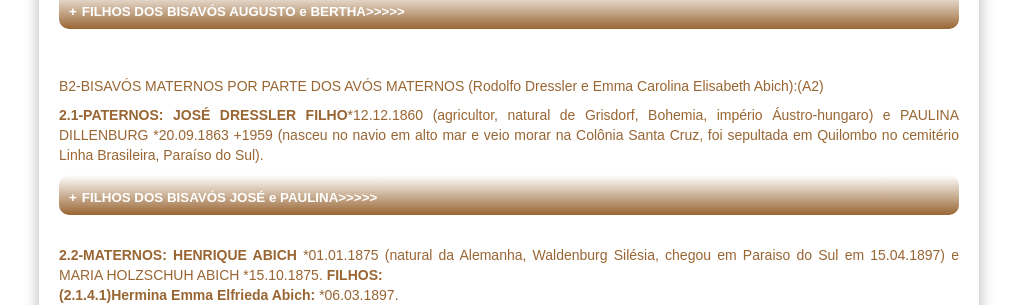
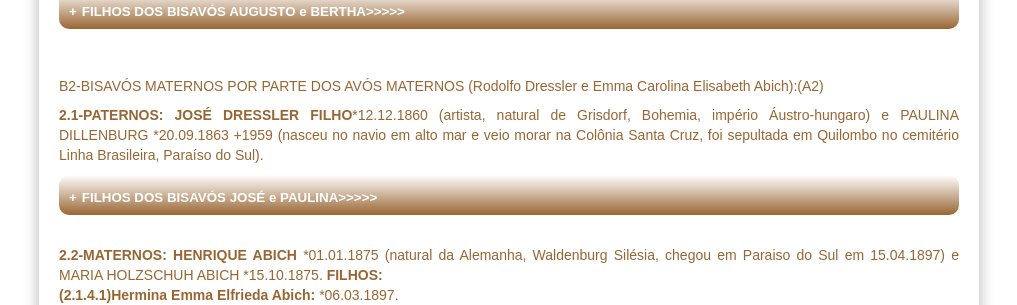
Before and after one commit to claudiovargas1955/claudiovargas1955.github.io, a Jekyll site: the page built from _pages/arvore-genealogica-de-roselia-renita-bredow.html, in a window 1280 px wide and 900 px high, scrolled down 1660 px. Shown: the part 153-458 px from the top of the window, without its empty margins (131-1148 px from the left). Built offline with Jekyll 4.4.1, drawn with Linux system fonts in a browser that asks for light colours; some web fonts are replaced; some of the changed lines change nothing that is shown.

Commit message:
Update arvore-genealogica-de-roselia-renita-bredow.html

```diff
--- a/_pages/arvore-genealogica-de-roselia-renita-bredow.html
+++ b/_pages/arvore-genealogica-de-roselia-renita-bredow.html
@@ -198,7 +198,7 @@ Döge *27.01.1871, nat. Alemanha, e Paulina Döge *13.03.1879). <b>Obs.:</b> Els
 </p>
 
 <p> <h5>B2-BISAVÓS MATERNOS POR PARTE DOS AVÓS MATERNOS (Rodolfo Dressler e Emma Carolina Elisabeth Abich):(A2)</h5></p>
-<p><b>2.1-PATERNOS: JOSÉ DRESSLER FILHO</b>*12.12.1860 (agricultor, natural de Grisdorf, Bohemia, império Áustro-hungaro) e PAULINA
+<p><b>2.1-PATERNOS: JOSÉ DRESSLER FILHO</b>*12.12.1860 (artista, natural de Grisdorf, Bohemia, império Áustro-hungaro) e PAULINA
 DILLENBURG *20.09.1863 +1959 (nasceu no navio em alto mar e veio morar na Colônia Santa Cruz, foi sepultada em Quilombo no cemitério
 Linha Brasileira, Paraíso do Sul).
 <details><summary><b>FILHOS DOS BISAVÓS JOSÉ e PAULINA>>>>></summary></b><br/>
@@ -218,7 +218,7 @@ profissão artista, e Maria Dorothéa Fortes RC-08). <br/><br/>
 <b>(2.1.4)Leonora Dressler: </b>(casou com Conrado Zimmer, Filhos:Norma Zimmer e e Inca Zimmer - História:  Após o falecimento de sua
 primeira mulher, Joana Amália Dressler, Conrado casou com a cunhada, Leonora). <br/><br>
 
-<b>(2.1.5)Emilio Dressler:</b> *1892 +17.07.1923 (História: Emílio suicidou-se aos 31 anos de idade). <br/><br>
+<b>(2.1.5)Emilio Dressler:</b> *28.03.1892 +17.07.1923 (História: Emílio suicidou-se aos 31 anos de idade). <br/><br>
 
 <b>(2.1.6)Mathilde Dressler: </b><br/><br>
 
@@ -226,7 +226,9 @@ primeira mulher, Joana Amália Dressler, Conrado casou com a cunhada, Leonora).
 
 <b>(2.1.8)Richardt Dressler: </b>*18.07.1899. <br><br>
 
-<b>(2.1.9)Albin Pedro Dressler: </b>*17.10.1903.
+<b>(2.1.9)Albin Pedro Dressler: </b>*17.10.1903. <br><br>
+
+<b>(2.1.10>Anna Dressler: </b>27.04.1897.
 
 
 </details></p><br/>
```
